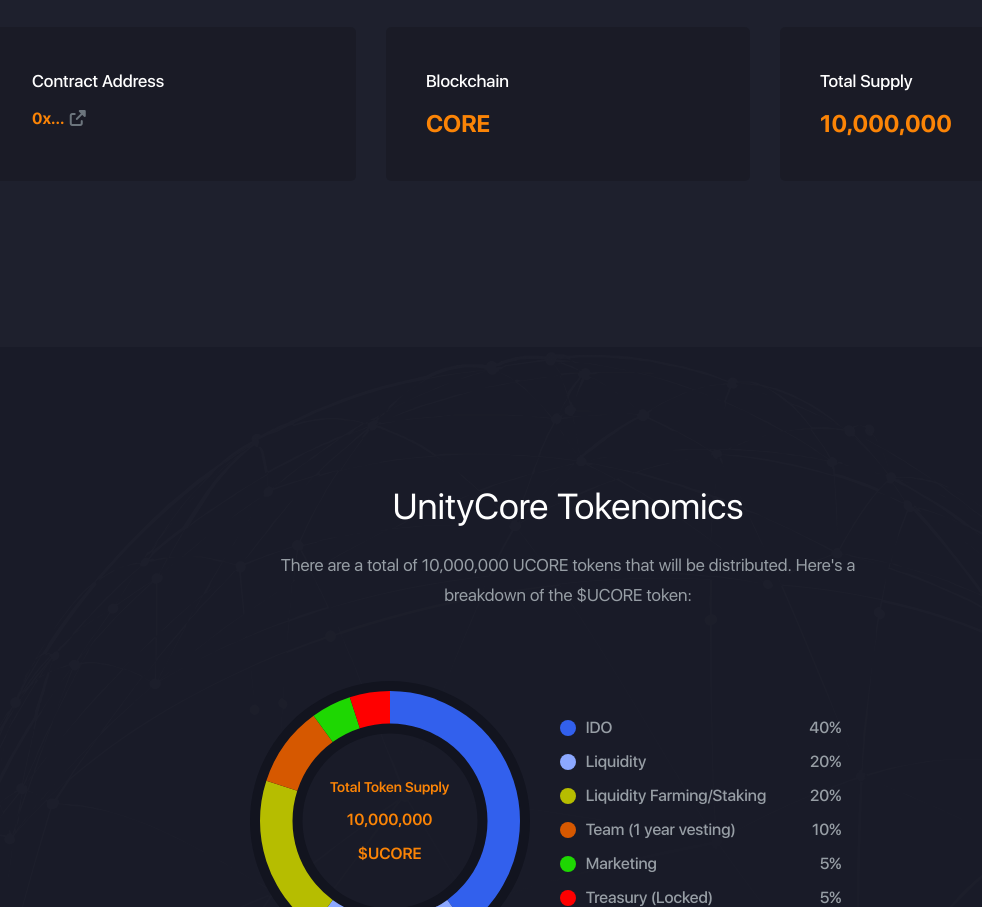
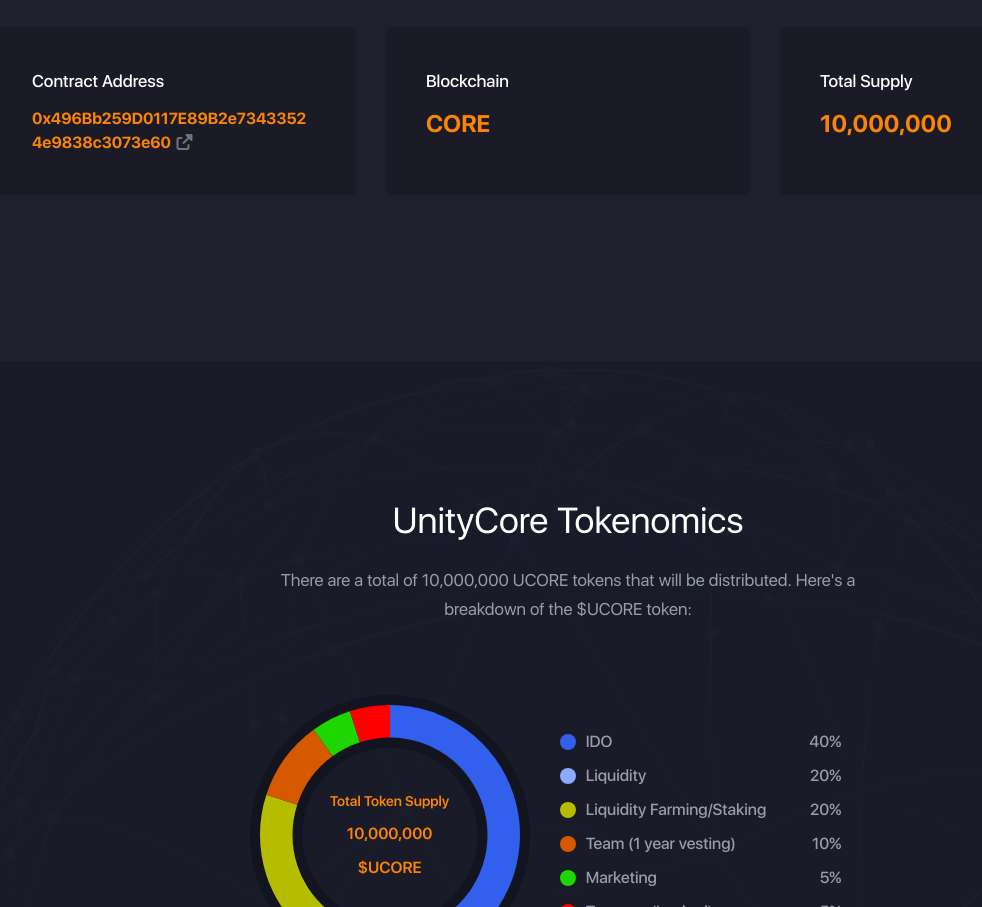
Before and after one commit to ashrafolarinoye/dydx-frontend-clone, a plain HTML site: page index.html in a window 1280 px wide. Shown: the part 3180-4087 px from the top of the page, without its empty margins (72-1054 px from the left). Drawn offline with Linux system fonts and the light colour scheme; some packages are replaced by stand-ins of ours; a script that the page names is missing.

Commit message:
Update index.html

```diff
--- a/index.html
+++ b/index.html
@@ -384,7 +384,7 @@
                     <div class="card bg-color--black-opacity--15 border--none p-2 p-md-4 w-100 h-100">
                         <span class="body-font font-w--500 mb-1">Contract Address</span>
                         <span class="color--primary font-w--700">
-                            0x...
+                     0x496Bb259D0117E89B2e73433524e9838c3073e60
                             <a href="https://corescan.io/token/" target="_blank"><i class="fa fa-external-link-alt text-secondary"></i></a>
                         </span>
                     </div>
```
